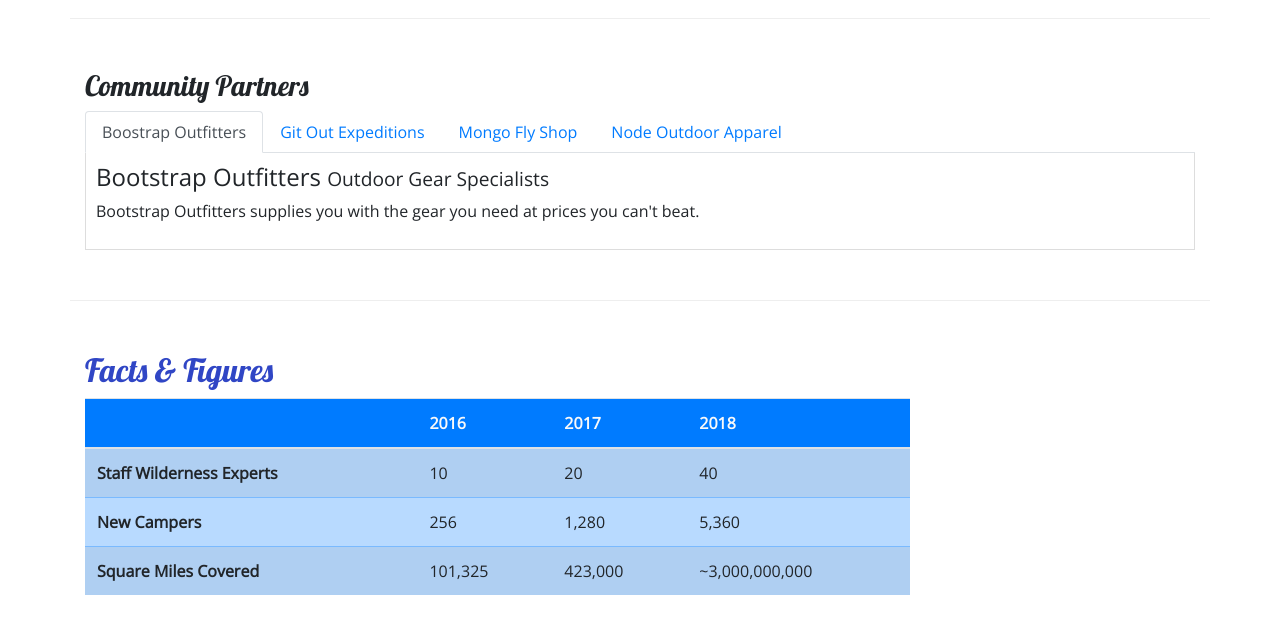
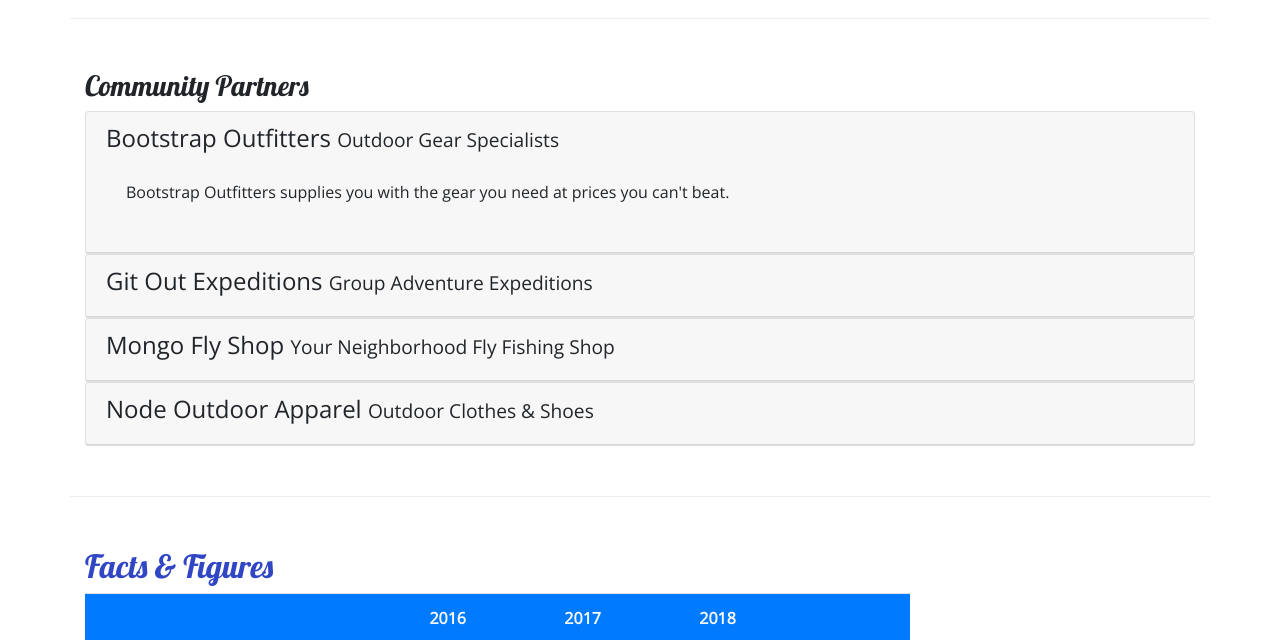
Before and after one commit to MattGraham1091/bootstraptest, a website: page aboutus.html in a window 1280 px wide. Shown: the part 810-1450 px from the top of the page. Drawn offline with nearby package versions, Linux system fonts and the light colour scheme.

Commit message:
Accordion

```diff
--- a/aboutus.html
+++ b/aboutus.html
@@ -149,44 +149,75 @@
       <div class="row row-content">
         <div class="col">
           <h3>Community Partners</h3>
-          <ul class="nav nav-tabs">
-            <li class="nav-item"><a class="nav-link active" href="#bootstrap" role="tab" data-toggle="tab">Boostrap Outfitters</a></li>
-            <li class="nav-item"><a class="nav-link" href="#git" role="tab" data-toggle="tab">Git Out Expeditions</a></li>
-            <li class="nav-item"><a class="nav-link" href="#mongo" role="tab" data-toggle="tab">Mongo Fly Shop</a></li>
-            <li class="nav-item"><a class="nav-link" href="#node" role="tab" data-toggle="tab">Node Outdoor Apparel</a></li>
-          </ul>
-          <div class="tab-content">
-            <div role="tabpanel" class="tab-pane fade show active" id="bootstrap">
-              <h4>Bootstrap Outfitters <small>Outdoor Gear Specialists</small></h4>
+          <div id="accordion">
+            <div class="card">
+              <div role="tab" class="card-header">
+                <h4>
+                  <a data-toggle="collapse" data-target="#bootstrap">
+                  Bootstrap Outfitters <small>Outdoor Gear Specialists</small>
+                  </a>
+                </h4>
+                <div class="collapse show" id="bootstrap" data-parent="#accordion">
+                  <div class="card-body">
                     <p class="d-none d-sm-block">
-                Bootstrap Outfitters supplies you with the gear you need at prices
-                you can't beat.
+                      Bootstrap Outfitters supplies you with the gear you need at
+                      prices you can't beat.
                     </p>
                   </div>
-            <div role="tabpanel" class="tab-pane fade" id="git">
+                </div>
+              </div>
+            </div>
+            <div class="card">
+              <div role="tab" class="card-header">
                 <h4>
+                  <a class="collapsed" data-toggle="collapse" data-target="#git">
                   Git Out Expeditions <small>Group Adventure Expeditions</small>
+                  </a>
                 </h4>
+                <div class="collapse" id="git" data-parent="#accordion">
+                  <div class="card-body">
                     <p class="d-none d-sm-block">
-                Join Git Out Expeditions to explore new horizons with a group of
-                other adventurers!
+                      Join Git Out Expeditions to explore new horizons with a group
+                      of other adventurers!
                     </p>
                   </div>
-            <div role="tabpanel" class="tab-pane fade" id="mongo">
+                </div>
+              </div>
+            </div>
+            <div class="card">
+              <div role="tab" class="card-header">
                 <h4>
-                Mongo Fly Shop <small>Your Neighborhood Fly Fishing Shop</small>
+                  <a class="collapsed" data-toggle="collapse" data-target="#mongo">
+                  Mongo Fly Shop
+                  <small>Your Neighborhood Fly Fishing Shop</small>
+                  </a>
                 </h4>
+                <div class="collapse" id="mongo" data-parent="#accordion">
+                  <div class="card-body">
                     <p class="d-none d-sm-block">
-                Need a new fishing pole, a tacklebox, or flies of all kinds? Stop by
-                Mongo Fly Shop.
+                      Need a new fishing pole, a tacklebox, or flies of all kinds?
+                      Stop by Mongo Fly Shop.
                     </p>
                   </div>
-            <div role="tabpanel" class="tab-pane fade" id="node">
-              <h4>Node Outdoor Apparel <small>Outdoor Clothes & Shoes</small></h4>
+                </div>
+              </div>
+            </div>
+            <div class="card">
+              <div role="tab" class="card-header">
+                <h4>
+                  <a class="collapsed" data-toggle="collapse" data-target="#node">
+                  Node Outdoor Apparel <small>Outdoor Clothes & Shoes</small>
+                  </a>
+                </h4>
+                <div class="collapse" id="node" data-parent="#accordion">
+                  <div class="card-body">
                     <p class="d-none d-sm-block">
-                From polar fleeces to swimsuits, hiking boots to waders, a visit to
-                Node will be sure to get you covered.
+                      From polar fleeces to swimsuits, hiking boots to waders, a
+                      visit to Node will be sure to get you covered.
                     </p>
+                  </div>
+                </div>
+              </div>
             </div>
           </div>
         </div>
--- a/css/styles.css
+++ b/css/styles.css
@@ -36,8 +36,7 @@ header h2 {
     background-color: #901CAD;
 }
 
-.tab-content {
-    border: 1px solid #DDD;
-    border-top: none;
-    padding: 10px
-}
+a, a:hover {
+    color: inherit;
+    text-decoration: none;
+  }
```
Lines whose indentation alone changed are shown as unchanged.
